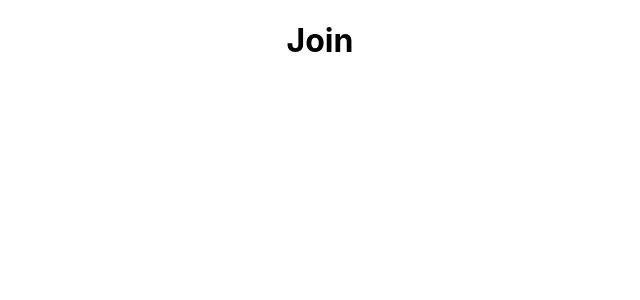
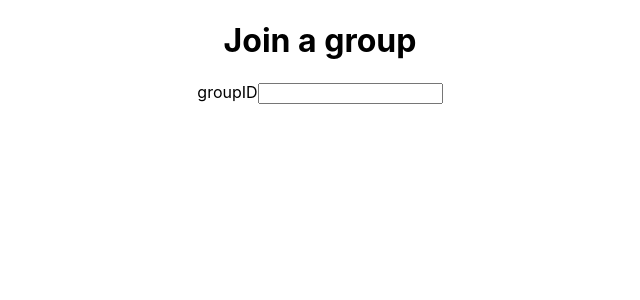
Before and after one commit to silviaserafini/borcbook, a React (Create React App) app: page /join in a window 1280 px wide. Shown: the top 300 px of the page, without its empty margins (320-960 px from the left). Built offline with nearby package versions, Linux system fonts and the light colour scheme.

Commit message:
added Join

```diff
--- a/src/App.js
+++ b/src/App.js
@@ -1,5 +1,6 @@
 import './App.css';
 import Home from './Home';
+import Join from './Join';
 import { BrowserRouter, Route } from 'react-router-dom';
 
 function App() {
@@ -8,7 +9,7 @@ function App() {
       <div className="App">
         <Route path="/" exact component={Home} />
         <Route path="/create" exact render={() => <h1>Create</h1>} />
-        <Route path="/join" exact render={() => <h1>Join</h1>} />
+        <Route path="/join" exact component={Join} />
       </div>
     </BrowserRouter>
   );
--- /dev/null
+++ b/src/Join.js
@@ -0,0 +1,18 @@
+import { render } from '@testing-library/react';
+import React, { Component } from 'react';
+
+class Join extends Component {
+   render(){
+       return(
+           <div>
+                <h1>Join a group</h1>
+                <form>
+                    <label>groupID</label>
+                    <input/>
+                </form>
+            </div>
+       );
+   }
+}
+
+export default Join
```
